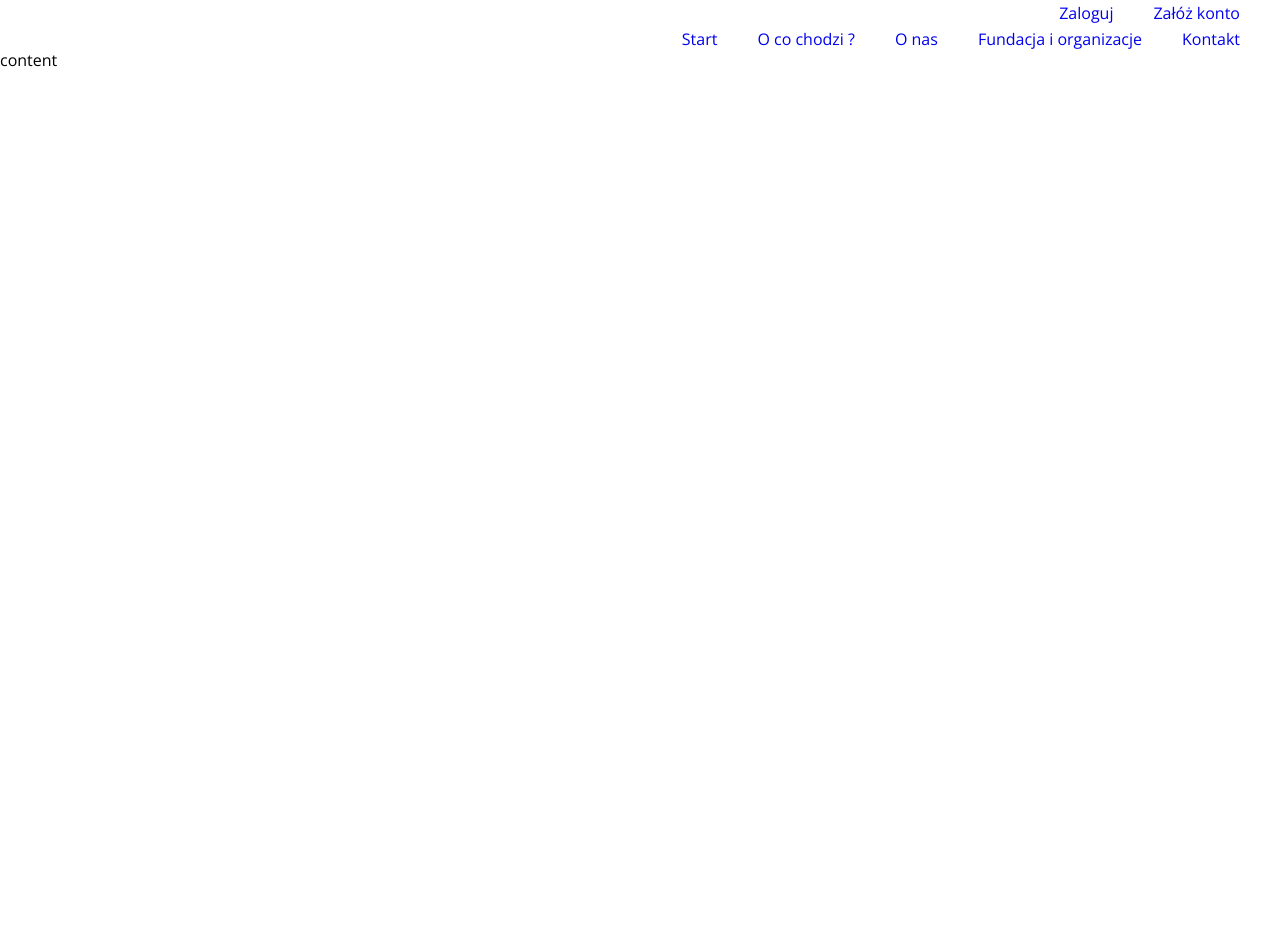
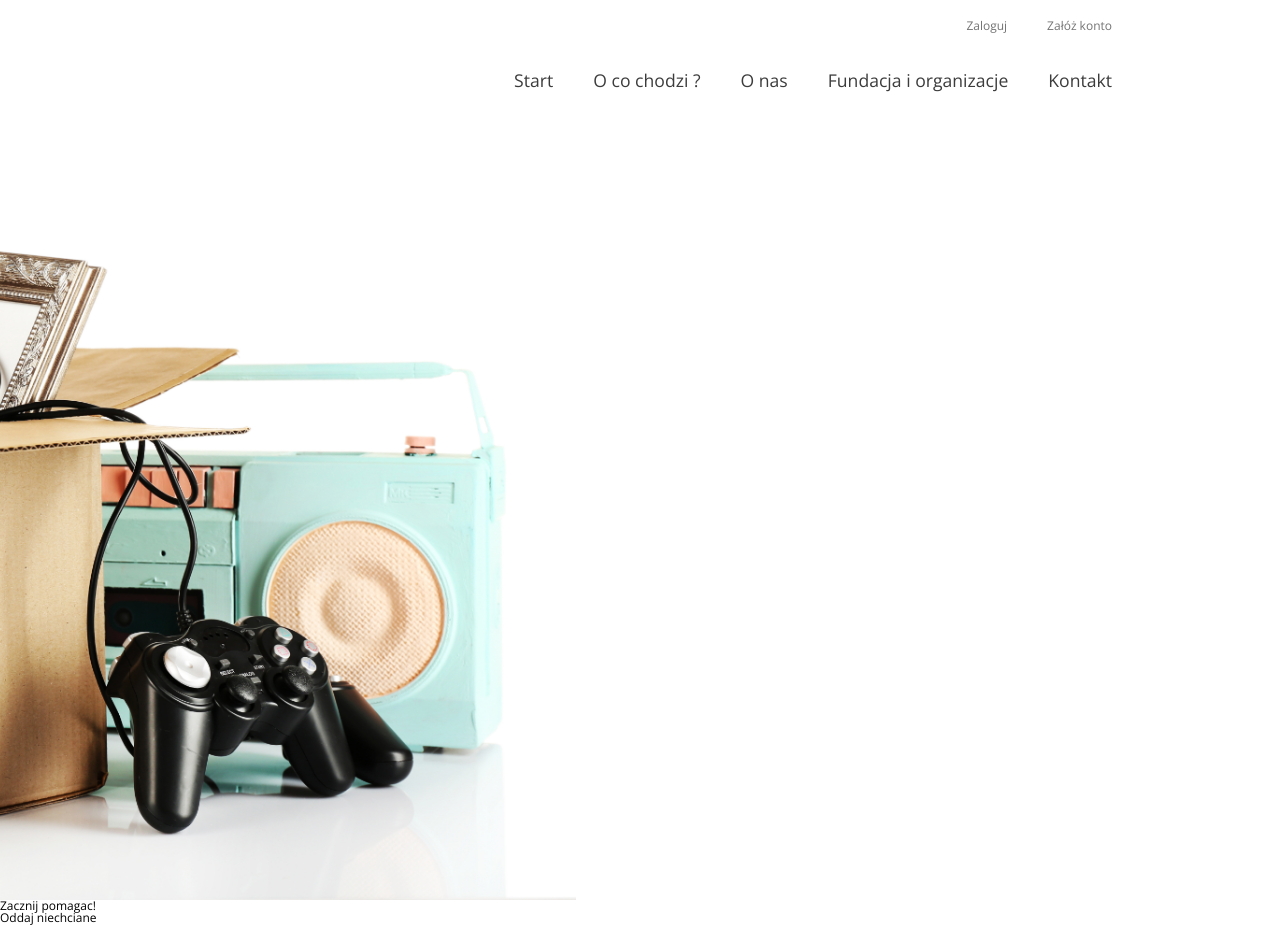
Before and after one commit to alicjakardynal/Give_in_good_hands_web, a React (Create React App) app: page / in a window 1280 px wide. Before the commit the page ends 800 px from the top, so only its background shows below. Built offline with nearby package versions, Linux system fonts and the light colour scheme.

Commit message:
firstpart

```diff
--- a/src/App.js
+++ b/src/App.js
@@ -11,8 +11,9 @@ import Home from './components/Home';
 function App() {
   return (
 <HashRouter>
+  <Home/>
   <Switch>
-    <Route exact path="/" component={Home}/>
+    {/* <Route exact path="/" component={Home}/> */}
     <Route exact path="/register" component={Register}/>
     <Route exact path="/signin" component={SignIn}/>
 
--- a/src/components/Home.js
+++ b/src/components/Home.js
@@ -1,12 +1,14 @@
 import React, { Component } from "react";
 import HomeHeader from './HomeHeader';
+import HomeContent from './HomeContent';
+
 
 class Home extends Component{
     render(){
       return( <>
       <HomeHeader/>
-      {/* <HomeContent/>
-      <HomeThreeColumns/>
+      <HomeContent/>
+      {/* <HomeThreeColumns/>
       <HomeHowToUseIt/>
       <HomeAboutUs/>
       <HomeWhoWeHelp/>
--- /dev/null
+++ b/src/components/HomeContent.js
@@ -0,0 +1,18 @@
+import React, { Component } from "react";
+import ReactDOM from "react-dom";
+import { NavLink } from "react-router-dom";
+
+
+class HomeContent extends Component{
+    render(){
+        return( <>
+        <section className='content_banner'></section>
+        <section className='content_text'>
+            <h2>Zacznij pomagac!</h2>
+            <h2>Oddaj niechciane</h2>
+        </section>
+        </>    )
+    }
+}
+
+export default HomeContent;
--- a/src/components/HomeHeader.js
+++ b/src/components/HomeHeader.js
@@ -2,30 +2,64 @@ import React, { Component } from "react";
 import ReactDOM from "react-dom";
 import { NavLink } from "react-router-dom";
 
-import Navigation from './Navigation';
+
 
 class HomeHeader extends Component {
   render() {
     return (
       <>
-        <section className="header_section">
-          <div className="header_banner"></div>
-          <div className="header_text_section">
-            <Navigation />
-            <div className="header_content"><HeaderContent/></div>
+
+        <div className='navigation'>
+          <div className="nav_above">
+            <NavAbove />
           </div>
-        </section>
+          <div className="nav_below">
+            <NavBelow />
+          </div>
+        </div>
+
       </>
     );
   }
 }
 
-class HeaderContent extends Component{
-    render(){
-        return(
-            <h1>content</h1>
-        )
+
+class NavAbove extends Component {
+    render() {
+      return (
+        <>
+          <NavLink className="link above" exact to="/signin">
+            Zaloguj
+          </NavLink>
+          <NavLink className="link above" exact to="/register">
+            Załóż konto
+          </NavLink>
+        </>
+      );
     }
-}
+  }
 
+  class NavBelow extends Component {
+    render() {
+      return (
+        <>
+          <NavLink className="link below" exact to="/signin">
+            Start
+          </NavLink>
+          <NavLink className="link below" exact to="/register">
+            O co chodzi ?
+          </NavLink>
+          <NavLink className="link below" exact to="/register">
+            O nas
+          </NavLink>
+          <NavLink className="link below" exact to="/register">
+            Fundacja i organizacje
+          </NavLink>
+          <NavLink className="link below" exact to="/register">
+            Kontakt
+          </NavLink>
+        </>
+      );
+    }
+  }
 export default HomeHeader;
--- a/src/components/Navigation.js
+++ /dev/null
@@ -1,59 +0,0 @@
-import React, { Component } from "react";
-
-import { NavLink } from "react-router-dom";
-
-class Navigation extends Component {
-    render() {
-      return (
-        <div className='navigation'>
-          <div className="nav_above">
-            <NavAbove />
-          </div>
-          <div className="nav_below">
-            <NavBelow />
-          </div>
-        </div>
-      );
-    }
-  }
-
-  class NavAbove extends Component {
-    render() {
-      return (
-        <>
-          <NavLink className="link" exact to="/signin">
-            Zaloguj
-          </NavLink>
-          <NavLink className="link" exact to="/register">
-            Załóż konto
-          </NavLink>
-        </>
-      );
-    }
-  }
-
-  class NavBelow extends Component {
-    render() {
-      return (
-        <>
-          <NavLink className="link" exact to="/signin">
-            Start
-          </NavLink>
-          <NavLink className="link" exact to="/register">
-            O co chodzi ?
-          </NavLink>
-          <NavLink className="link" exact to="/register">
-            O nas
-          </NavLink>
-          <NavLink className="link" exact to="/register">
-            Fundacja i organizacje
-          </NavLink>
-          <NavLink className="link" exact to="/register">
-            Kontakt
-          </NavLink>
-        </>
-      );
-    }
-  }
-
-  export default Navigation;
--- /dev/null
+++ b/src/scss/head_header.scss
@@ -0,0 +1,35 @@
+.navigation{
+    display: flex;
+    justify-content: flex-end;
+    flex-direction: column;
+    position: fixed;
+    width: 90vw;
+    .nav_above,.nav_below{
+        display: flex;
+        justify-content: flex-end;
+        padding: 10px 20px;
+    }
+    .link{
+        padding: 0 20px;
+        text-decoration: none;
+        color: $main_text;
+
+    }
+    .above{
+        color: $grey;
+        padding: 10px 20px;
+        &:hover{
+            border: 0.75px solid $yellow;
+
+        }
+    }
+    .below{
+        font-size: 1.1rem;
+        padding: 10px 20px;
+        &:hover{
+            border: 0.75px solid $grey;
+
+        }
+
+    }
+}
--- a/src/scss/main.scss
+++ b/src/scss/main.scss
@@ -4,21 +4,19 @@
 
 
 
+
 body{
     font-family: $font-base;
+    font-size: 12px;
 }
 
-.navigation{
-    display: flex;
-    justify-content: flex-end;
-    flex-direction: column;
-    .nav_above,.nav_below{
-        display: flex;
-        justify-content: flex-end;
-        padding: 5px 20px;
-    }
-    .link{
-        padding: 0 20px;
-        text-decoration: none;
-    }
+@import "./head_header.scss";
+
+.content_banner{
+    background-image: url("../assets/Hero\ Image.png");
+    width: 45vw;
+    height: 900px;
+
+   background-position-x: right;
+    background-size: cover;
 }
--- a/src/scss/settings/_colors.scss
+++ b/src/scss/settings/_colors.scss
@@ -0,0 +1,5 @@
+$main_text:#3C3C3C;
+$grey:#737373;
+$yellow:#FAD648;
+$white:#F0F1F1;
+$dark_green:#5E5322;
```
Also changed, not shown: src/assets/Hero Image.png (added), 1 other file (tests, documents, lock files or other folders).
